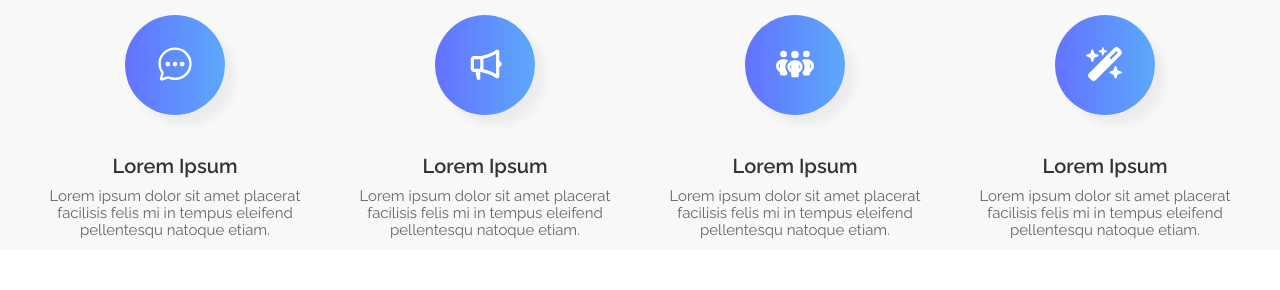
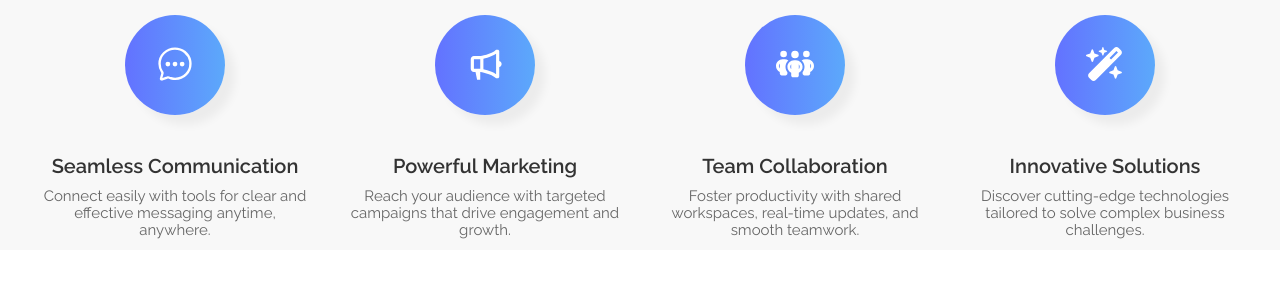
Before and after one commit to Code-Timothy/react-landing-page, a React (Create React App) app: page / in a window 1280 px wide. Shown: the part 937-1227 px from the top of the page. Built offline with nearby package versions, Linux system fonts and the light colour scheme.

Commit message:
add real text instead lorem ipsum

```diff
--- a/src/features/FeaturesSection/index.js
+++ b/src/features/FeaturesSection/index.js
@@ -19,23 +19,23 @@ const FeaturesSection = () => (
             <Wrapper>
                 <Tile>
                     <IconWrapper><IoChatbubbleEllipsesOutline /></IconWrapper>
-                    <TileTitle>Lorem Ipsum</TileTitle>
-                    <TileText>Lorem ipsum dolor sit amet placerat facilisis felis mi in tempus eleifend pellentesqu natoque etiam.</TileText>
+                    <TileTitle>Seamless Communication</TileTitle>
+                    <TileText>Connect easily with tools for clear and effective messaging anytime, anywhere.</TileText>
                 </Tile>
                 <Tile>
                     <IconWrapper><RiMegaphoneLine /></IconWrapper>
-                    <TileTitle>Lorem Ipsum</TileTitle>
-                    <TileText>Lorem ipsum dolor sit amet placerat facilisis felis mi in tempus eleifend pellentesqu natoque etiam.</TileText>
+                    <TileTitle>Powerful Marketing</TileTitle>
+                    <TileText>Reach your audience with targeted campaigns that drive engagement and growth.</TileText>
                 </Tile>
                 <Tile>
                     <IconWrapper><FaPeopleGroup /></IconWrapper>
-                    <TileTitle>Lorem Ipsum</TileTitle>
-                    <TileText>Lorem ipsum dolor sit amet placerat facilisis felis mi in tempus eleifend pellentesqu natoque etiam.</TileText>
+                    <TileTitle>Team Collaboration</TileTitle>
+                    <TileText>Foster productivity with shared workspaces, real-time updates, and smooth teamwork.</TileText>
                 </Tile>
                 <Tile>
                     <IconWrapper><FaWandMagicSparkles /></IconWrapper>
-                    <TileTitle>Lorem Ipsum</TileTitle>
-                    <TileText>Lorem ipsum dolor sit amet placerat facilisis felis mi in tempus eleifend pellentesqu natoque etiam.</TileText>
+                    <TileTitle>Innovative Solutions</TileTitle>
+                    <TileText>Discover cutting-edge technologies tailored to solve complex business challenges.</TileText>
                 </Tile>
             </Wrapper>
         </Content>
```
